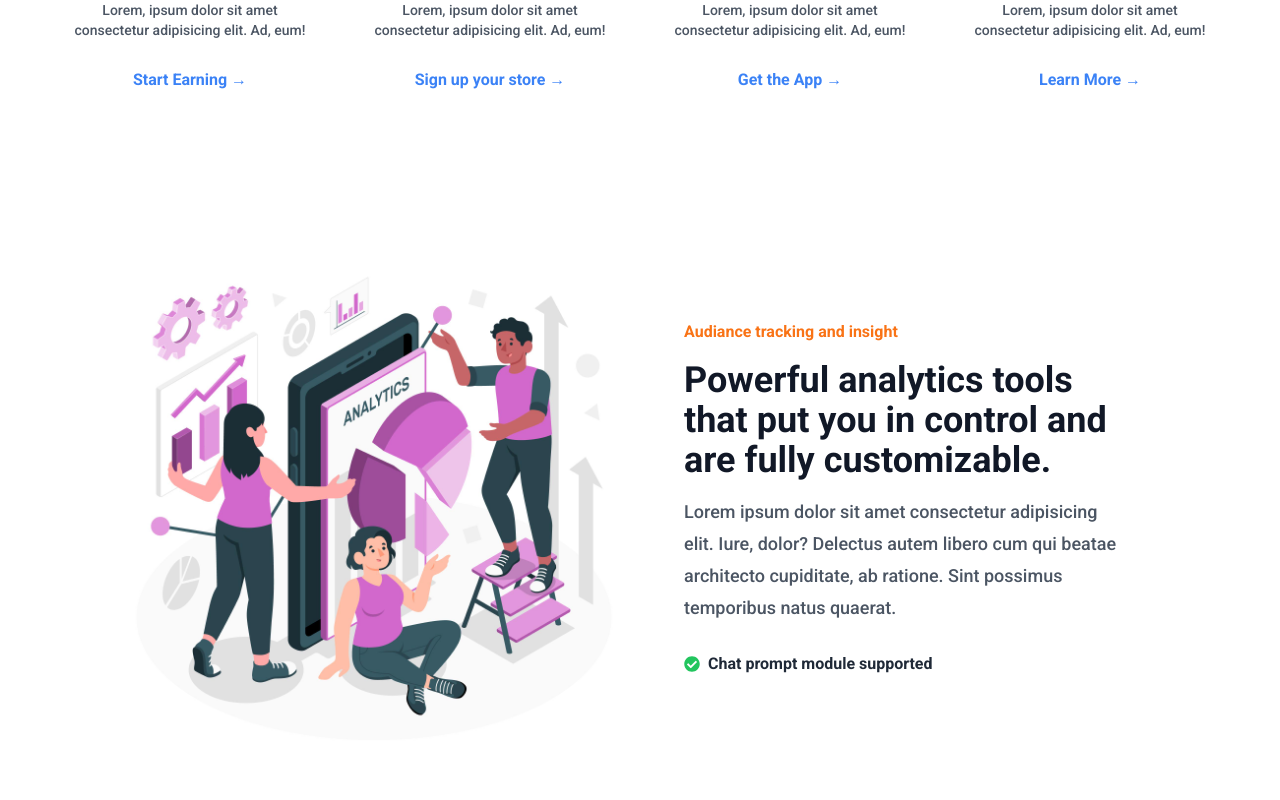
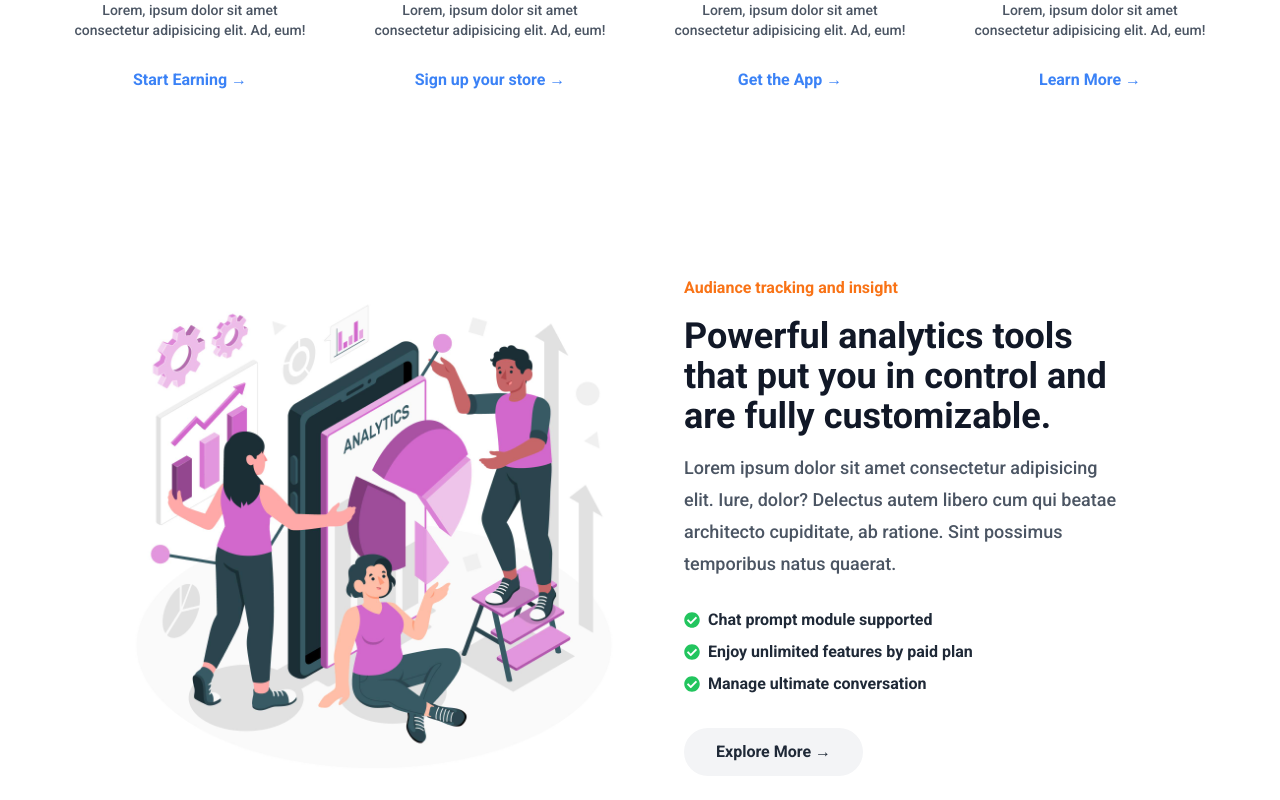
Before and after one commit to moonspark78/TrackP_NextJS, a Next.js app: page / in a window 1280 px wide. Shown: the part 1152-1952 px from the top of the page. Built offline with nearby package versions, Linux system fonts and the light colour scheme.

Commit message:
📈working on the  analytics  sections  📈

```diff
--- a/components/Home/AnalyticsFeature/AnalyticsFeature.tsx
+++ b/components/Home/AnalyticsFeature/AnalyticsFeature.tsx
@@ -35,7 +35,19 @@ const AnalyticsFeature = () => {
                   <FaCheckCircle className='text-green-500 mr-2'/>
                   Chat prompt module supported
                 </li>
+                <li className='flex items-center font-semibold'>
+                  <FaCheckCircle className='text-green-500 mr-2'/>
+                  Enjoy unlimited features by paid plan
+                </li>
+                <li className='flex items-center font-semibold'>
+                  <FaCheckCircle className='text-green-500 mr-2'/>
+                  Manage ultimate conversation
+                </li>
               </ul>
+              <button className='mt-8 px-8 py-3 bg-gray-100 text-gray-800 font-semibold rounded-full hover:bg-blue-500
+               transition-all duration-200 hover:text-white'>
+                Explore More &rarr;
+              </button>
             </div>
         </div>
     </div>
```
